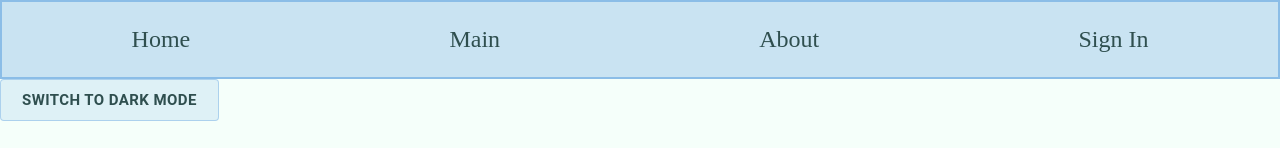
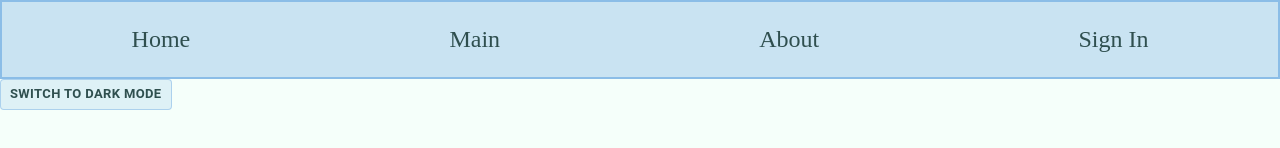
Before and after one commit to naszh/react-redux-for-practice, a React (Create React App) app: page / in a window 1280 px wide. Shown: the top 148 px of the page. Built offline with nearby package versions, Linux system fonts and the light colour scheme.

Commit message:
add prop button size

```diff
--- a/src/App.tsx
+++ b/src/App.tsx
@@ -15,6 +15,7 @@ const App: FC = () => {
 			<ButtonElement
 				onClick={toggleTheme}
 				text={`Switch to ${theme === 'light' ? 'dark' : 'light'} mode`}
+				size={'small'}
 			/>
 			<>
 				<Wrapper>
--- a/src/components/common/button/button.tsx
+++ b/src/components/common/button/button.tsx
@@ -5,12 +5,14 @@ import { ButtonStyleLight, ButtonStyleDark } from './button.styles';
 
 interface ButtonElementProps {
 	text: string;
+	size: 'small' | 'medium' | 'large';
 	onClick?: MouseEventHandler<HTMLButtonElement>;
 	disabled?: boolean;
 }
 
 export const ButtonElement = ({
 	text,
+	size,
 	onClick,
 	disabled,
 }: ButtonElementProps) => {
@@ -19,7 +21,7 @@ export const ButtonElement = ({
 	return (
 		<Button
 			variant='outlined'
-			size='large'
+			size={size}
 			sx={theme === 'light' ? ButtonStyleLight : ButtonStyleDark}
 			onClick={onClick}
 			disabled={disabled}
--- a/src/components/signin/signin.tsx
+++ b/src/components/signin/signin.tsx
@@ -61,7 +61,7 @@ export const SignInForm = () => {
 					checked={checked}
 					onChange={handleChangeChecked}
 				/>
-				<ButtonElement text={'sign in'} disabled={!isValid} />
+				<ButtonElement size={'large'} text={'sign in'} disabled={!isValid} />
 			</FormContainer>
 		</form>
 	);
--- a/src/components/signup/signup.tsx
+++ b/src/components/signup/signup.tsx
@@ -117,6 +117,7 @@ export const SignUpForm = () => {
 						onChange={handleChangeChecked}
 					/>
 					<ButtonElement
+						size={'large'}
 						onClick={handleConfirm}
 						disabled={!isValid}
 						text={'sign up'}
```
